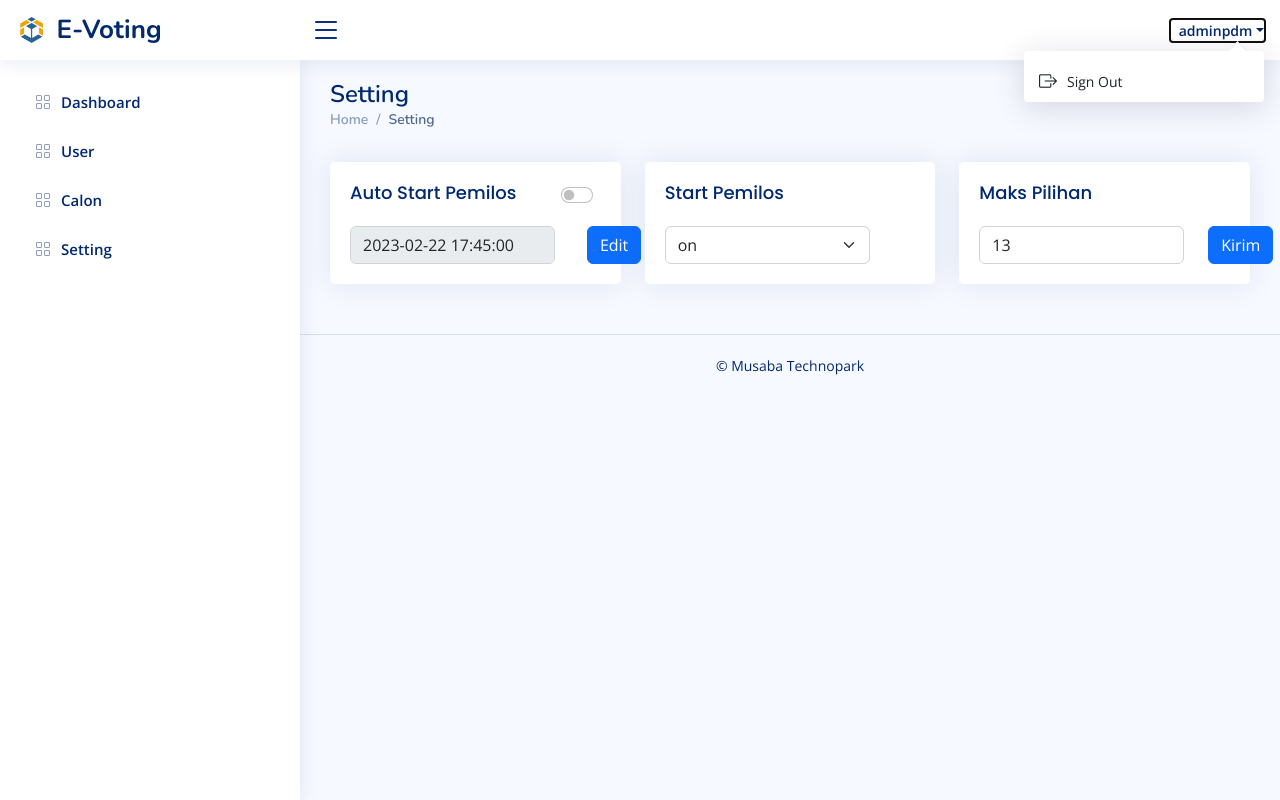
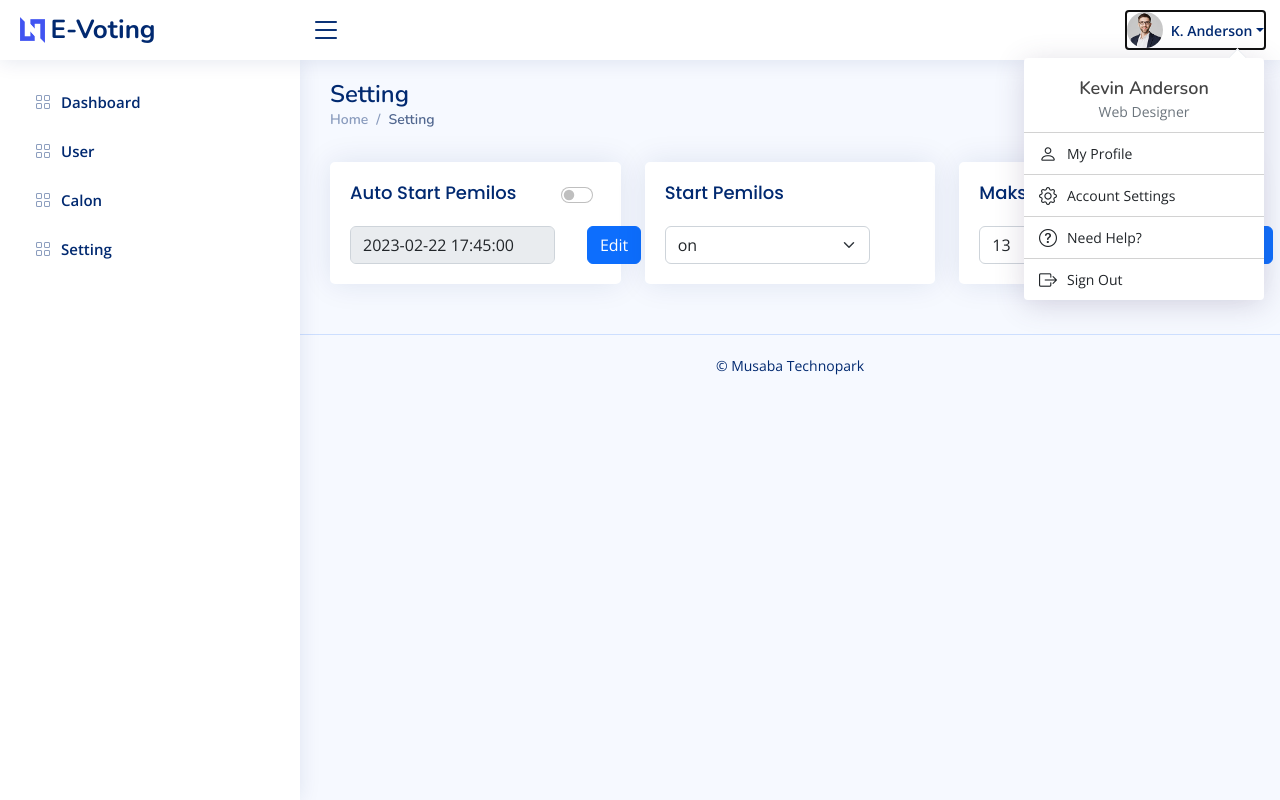
Before and after one commit to musabatechnopark/pemilos_pdm, a PHP site: page /pdm/admin/setting.php in a window 1280 px wide, after a click on "K. Anderson". Run offline with PHP 8.4, Linux system fonts and the light colour scheme; a user stored in the database is signed in; data comes from the database, SQL or seed files in the repository; data that the repository does not hold is empty; some libraries are stand-ins or nearby versions.

Commit message:
Revert "Muhammadiyah"

```diff
--- a/admin/header.php
+++ b/admin/header.php
@@ -13,8 +13,8 @@ if ($_SESSION['role'] == 'user') return redirect_back(); ?>
     <meta content="" name="keywords" />
 
     <!-- Favicons -->
-    <link href="../assets/img/techno.png" rel="icon" />
-    <link href="../assets/img/techno.png" rel="apple-touch-icon" />
+    <link href="../assets/img/favicon.png" rel="icon" />
+    <link href="../assets/img/apple-touch-icon.png" rel="apple-touch-icon" />
 
     <!-- Google Fonts -->
     <link href="https://fonts.gstatic.com" rel="preconnect" />
@@ -45,8 +45,8 @@ if ($_SESSION['role'] == 'user') return redirect_back(); ?>
     <header id="header" class="header fixed-top d-flex align-items-center">
         <div class="d-flex align-items-center justify-content-between">
             <a href="index.html" class="logo d-flex align-items-center">
-                <img src="../assets/img/techno.png" alt="" />
-                <span class="d-none d-lg-block ps-2">E-Voting</span>
+                <img src="../assets/img/logo.png" alt="" />
+                <span class="d-none d-lg-block">E-Voting</span>
             </a>
             <i class="bi bi-list toggle-sidebar-btn"></i>
         </div>
@@ -57,11 +57,48 @@ if ($_SESSION['role'] == 'user') return redirect_back(); ?>
 
                 <li class="nav-item dropdown pe-3">
                     <a class="nav-link nav-profile d-flex align-items-center pe-0" href="#" data-bs-toggle="dropdown">
-                        <span class="d-none d-md-block dropdown-toggle ps-2"><?= $_SESSION['username']; ?></span>
+                        <img src="../assets/img/profile-img.jpg" alt="Profile" class="rounded-circle" />
+                        <span class="d-none d-md-block dropdown-toggle ps-2">K. Anderson</span>
                     </a><!-- End Profile Iamge Icon -->
 
                     <ul class="dropdown-menu dropdown-menu-end dropdown-menu-arrow profile">
+                        <li class="dropdown-header">
+                            <h6>Kevin Anderson</h6>
+                            <span>Web Designer</span>
+                        </li>
+                        <li>
+                            <hr class="dropdown-divider" />
+                        </li>
 
+                        <li>
+                            <a class="dropdown-item d-flex align-items-center" href="users-profile.html">
+                                <i class="bi bi-person"></i>
+                                <span>My Profile</span>
+                            </a>
+                        </li>
+                        <li>
+                            <hr class="dropdown-divider" />
+                        </li>
+
+                        <li>
+                            <a class="dropdown-item d-flex align-items-center" href="users-profile.html">
+                                <i class="bi bi-gear"></i>
+                                <span>Account Settings</span>
+                            </a>
+                        </li>
+                        <li>
+                            <hr class="dropdown-divider" />
+                        </li>
+
+                        <li>
+                            <a class="dropdown-item d-flex align-items-center" href="pages-faq.html">
+                                <i class="bi bi-question-circle"></i>
+                                <span>Need Help?</span>
+                            </a>
+                        </li>
+                        <li>
+                            <hr class="dropdown-divider" />
+                        </li>
 
                         <li>
                             <a class="dropdown-item d-flex align-items-center" href="../sistem/auth/logout.php">
--- a/countdown.php
+++ b/countdown.php
@@ -15,9 +15,7 @@ if ($data->pemilos == 1) return return_url('index.php');
 <html>
 
 <head>
-  <link rel="shortcut icon" href="assets/img/techno.png" type="image/x-icon">
-
-  <title>Countdown</title>
+  <title>E-Voting</title>
   <meta name="viewport" content="width=device-width, initial-scale=1.0">
   <link rel="stylesheet" href="assets/css/user.css">
   <link href="https://cdn.jsdelivr.net/npm/bootstrap@5.2.3/dist/css/bootstrap.min.css" rel="stylesheet" integrity="sha384-rbsA2VBKQhggwzxH7pPCaAqO46MgnOM80zW1RWuH61DGLwZJEdK2Kadq2F9CUG65" crossorigin="anonymous">
--- a/user/pilih.php
+++ b/user/pilih.php
@@ -27,10 +27,7 @@ if ($_SESSION['login'] && $_SESSION['role'] == 'user') :
         <link rel="stylesheet" href="../assets/css/user.css">
         <meta charset="utf-8" />
         <meta name="viewport" content="width=device-width, initial-scale=1" />
-
-        <link rel="shortcut icon" href="../assets/img/techno.png" type="image/x-icon">
-
-        <title>E-Voting</title>
+        <title>Bootstrap demo</title>
         <link rel="stylesheet" href="https://cdn.jsdelivr.net/npm/bootstrap-icons@1.10.3/font/bootstrap-icons.css" />
         <link href="https://cdn.jsdelivr.net/npm/bootstrap@5.3.0-alpha1/dist/css/bootstrap.min.css" rel="stylesheet" integrity="sha384-GLhlTQ8iRABdZLl6O3oVMWSktQOp6b7In1Zl3/Jr59b6EGGoI1aFkw7cmDA6j6gD" crossorigin="anonymous" />
     </head>
--- a/user/sudahpilih.php
+++ b/user/sudahpilih.php
@@ -14,10 +14,7 @@ if ($_SESSION['role'] == 'admin') return redirect_back();
 
     <meta charset="utf-8" />
     <meta name="viewport" content="width=device-width, initial-scale=1" />
-
-    <link rel="shortcut icon" href="../assets/img/techno.png" type="image/x-icon">
-
-    <title>Thanks!</title>
+    <title>Bootstrap demo</title>
     <link rel="stylesheet" href="https://cdn.jsdelivr.net/npm/bootstrap-icons@1.10.3/font/bootstrap-icons.css" />
     <link href="https://cdn.jsdelivr.net/npm/bootstrap@5.3.0-alpha1/dist/css/bootstrap.min.css" rel="stylesheet" integrity="sha384-GLhlTQ8iRABdZLl6O3oVMWSktQOp6b7In1Zl3/Jr59b6EGGoI1aFkw7cmDA6j6gD" crossorigin="anonymous" />
 </head>
--- a/user/trims.php
+++ b/user/trims.php
@@ -15,10 +15,7 @@ if ($_SESSION['role'] == 'admin') return redirect_back();
 
     <meta charset="utf-8" />
     <meta name="viewport" content="width=device-width, initial-scale=1" />
-
-    <link rel="shortcut icon" href="../assets/img/techno.png" type="image/x-icon">
-
-    <title>Thanks!</title>
+    <title>Bootstrap demo</title>
     <link rel="stylesheet" href="https://cdn.jsdelivr.net/npm/bootstrap-icons@1.10.3/font/bootstrap-icons.css" />
     <link href="https://cdn.jsdelivr.net/npm/bootstrap@5.3.0-alpha1/dist/css/bootstrap.min.css" rel="stylesheet" integrity="sha384-GLhlTQ8iRABdZLl6O3oVMWSktQOp6b7In1Zl3/Jr59b6EGGoI1aFkw7cmDA6j6gD" crossorigin="anonymous" />
 </head>
--- a/user/welcome.php
+++ b/user/welcome.php
@@ -12,10 +12,7 @@ if ($_SESSION['role'] == 'admin') return redirect_back();
     <link rel="stylesheet" href="../assets/css/user.css">
     <meta charset="utf-8" />
     <meta name="viewport" content="width=device-width, initial-scale=1" />
-
-    <link rel="shortcut icon" href="../assets/img/techno.png" type="image/x-icon">
-
-    <title>Welcome</title>
+    <title>Bootstrap demo</title>
     <link rel="stylesheet" href="https://cdn.jsdelivr.net/npm/bootstrap-icons@1.10.3/font/bootstrap-icons.css" />
     <link href="https://cdn.jsdelivr.net/npm/bootstrap@5.3.0-alpha1/dist/css/bootstrap.min.css" rel="stylesheet" integrity="sha384-GLhlTQ8iRABdZLl6O3oVMWSktQOp6b7In1Zl3/Jr59b6EGGoI1aFkw7cmDA6j6gD" crossorigin="anonymous" />
 </head>
```
Also changed, not shown: index.php (+4 -6 lines).
